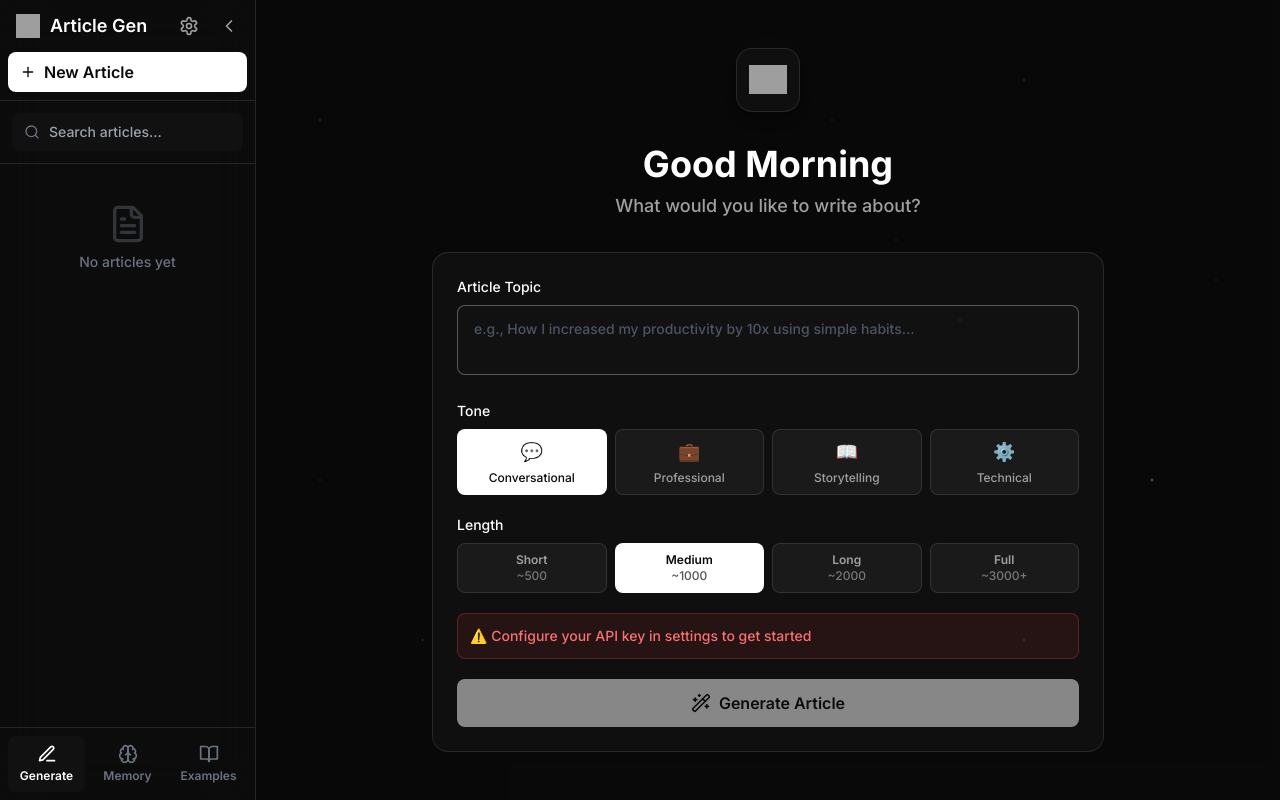
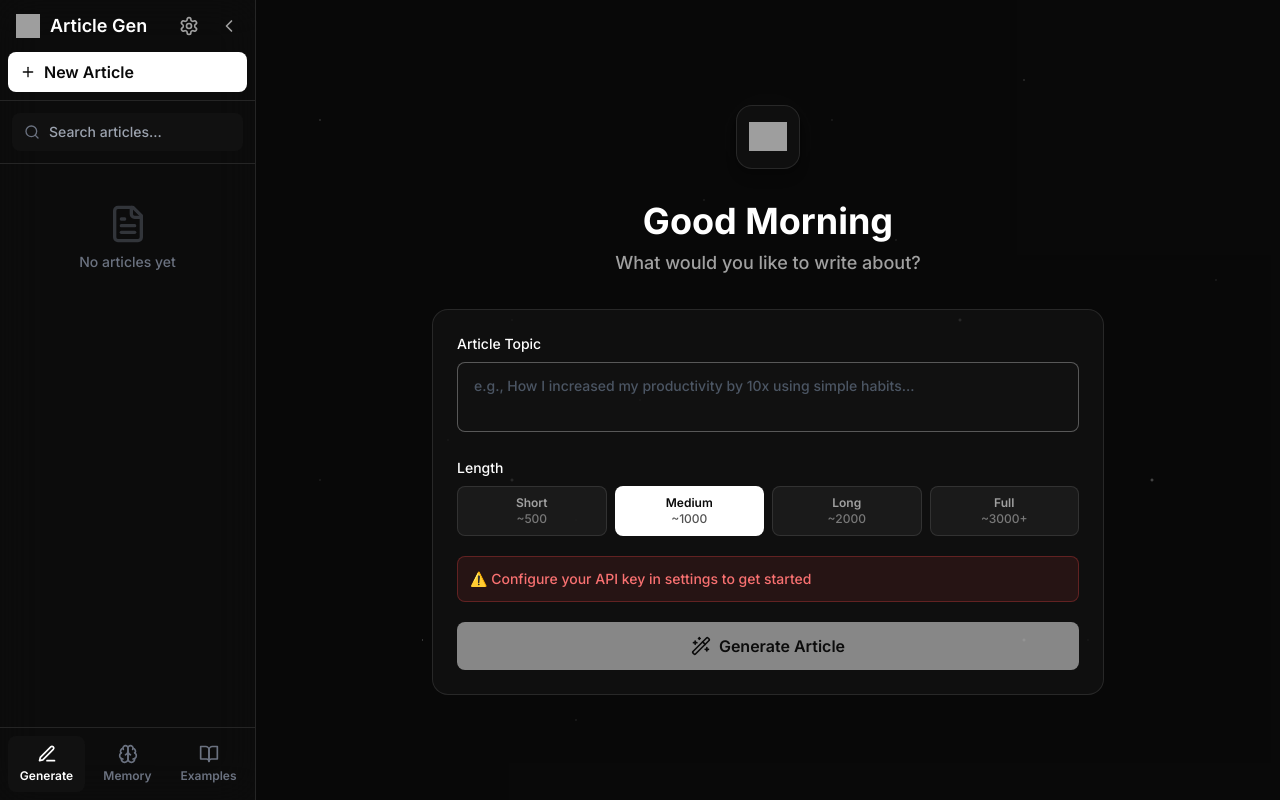
Before and after one commit to tanmay-kalbande/silver-sniffle, a React (Vite) app: page / in a window 1280 px wide. Built offline with nearby package versions, Linux system fonts and the light colour scheme; grey boxes are pictures that could not be loaded.

Commit message:
Update ArticleGenerator.tsx

```diff
--- a/src/components/ArticleGenerator.tsx
+++ b/src/components/ArticleGenerator.tsx
@@ -19,13 +19,6 @@
     hasApiKey: boolean;
 }
 
-const toneOptions = [
-    { id: 'conversational', label: 'Conversational', emoji: '💬' },
-    { id: 'professional', label: 'Professional', emoji: '💼' },
-    { id: 'storytelling', label: 'Storytelling', emoji: '📖' },
-    { id: 'technical', label: 'Technical', emoji: '⚙️' },
-];
-
 const lengthOptions = [
     { id: 'short', label: 'Short', words: '~500' },
     { id: 'medium', label: 'Medium', words: '~1000' },
@@ -42,7 +35,6 @@
     hasApiKey,
 }: ArticleGeneratorProps) {
     const [topic, setTopic] = useState('');
-    const [selectedTone, setSelectedTone] = useState('conversational');
     const [selectedLength, setSelectedLength] = useState('medium');
     const [isGenerating, setIsGenerating] = useState(false);
     const [streamedContent, setStreamedContent] = useState('');
@@ -99,7 +91,6 @@
         const prompt = `Write a complete Medium article about: "${topic}"
 
 REQUIREMENTS:
-- Tone: ${selectedTone}
 - Length: ${lengthGuide[selectedLength as keyof typeof lengthGuide]}
 - CRITICAL: Write like a HUMAN, not AI. Avoid AI patterns.
 - Use contractions naturally
@@ -249,28 +240,6 @@
                                 rows={2}
                                 autoFocus
                             />
-                        </div>
-
-                        {/* Tone Selection */}
-                        <div>
-                            <label className="block text-sm font-medium text-[var(--color-text-primary)] mb-2">
-                                Tone
-                            </label>
-                            <div className="grid grid-cols-4 gap-2">
-                                {toneOptions.map((tone) => (
-                                    <button
-                                        key={tone.id}
-                                        onClick={() => setSelectedTone(tone.id)}
-                                        className={`p-2 rounded-lg text-center transition-all ${selectedTone === tone.id
-                                            ? 'bg-[var(--color-accent)] text-[var(--color-accent-text)]'
-                                            : 'bg-[var(--color-bg-secondary)] border border-[var(--color-border)] hover:border-white/20 text-[var(--color-text-secondary)]'
-                                            }`}
-                                    >
-                                        <div className="text-lg">{tone.emoji}</div>
-                                        <div className="text-xs font-medium mt-1">{tone.label}</div>
-                                    </button>
-                                ))}
-                            </div>
                         </div>
 
                         {/* Length Selection */}
```
